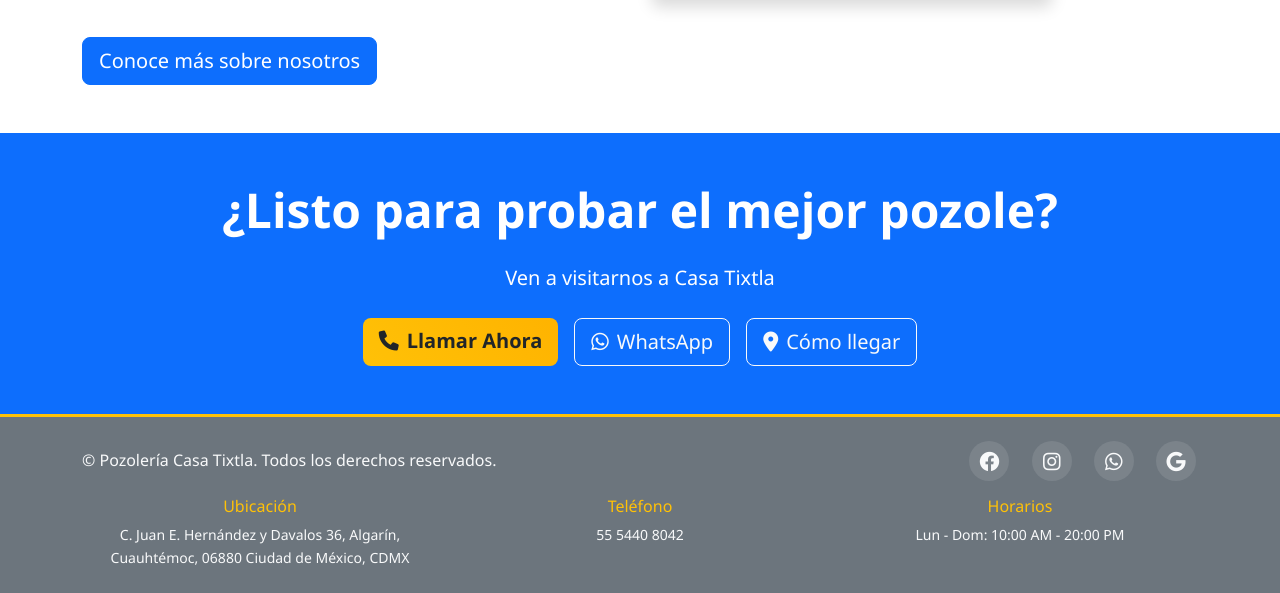
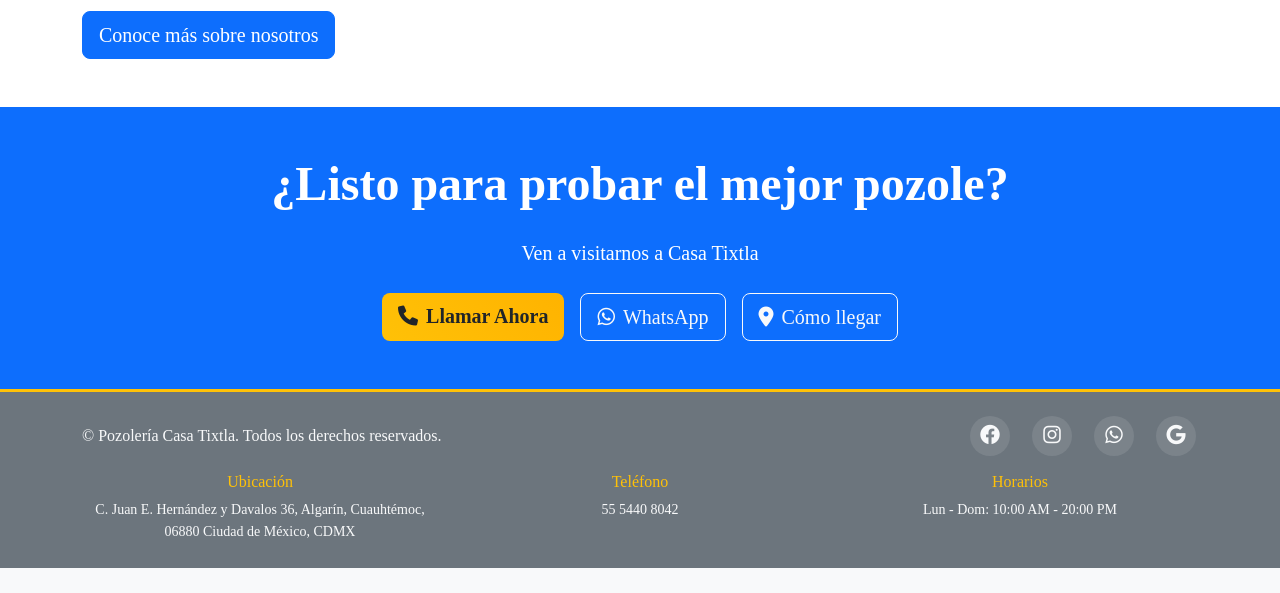
Before and after one commit to LiliValdovinos/CasaTixtla, a Node server app: page / in a window 1280 px wide. Shown: the part 2324-2917 px from the top of the page. After the commit the page ends 2892 px from the top, so only its background shows below. Run offline with Node 20, Linux system fonts and the light colour scheme; some libraries are stand-ins or nearby versions.

Commit message:
Brand book fonts

```diff
--- a/public/css/styles.css
+++ b/public/css/styles.css
@@ -4,7 +4,7 @@
     --secondary-color: #ffc107;
     --dark-color: #212529;
     --light-color: #f8f9fa;
-    --font-family: 'Segoe UI', Tahoma, Geneva, Verdana, sans-serif;
+    --font-family: 'Century Gothic';
 }
 
 /* Reset y configuración base */
@@ -37,6 +37,7 @@
     font-size: 1.5rem;
     font-weight: 700;
     letter-spacing: 1px;
+    font-family:'Cinzel decorative';
 }
 
 .navbar-nav .nav-link {
--- a/views/layouts/main.handlebars
+++ b/views/layouts/main.handlebars
@@ -9,6 +9,8 @@
 
     <!-- Bootstrap CSS -->
     <link href="https://cdn.jsdelivr.net/npm/bootstrap@5.3.0/dist/css/bootstrap.min.css" rel="stylesheet">
+    <!--Google fonts -->
+    <link href="https://fonts.googleapis.com/css2?family=Cinzel+Decorative&display=swap" rel="stylesheet">
     <!-- Font Awesome -->
     <link rel="stylesheet" href="https://cdnjs.cloudflare.com/ajax/libs/font-awesome/6.0.0/css/all.min.css">
     <!-- Custom CSS -->
```
